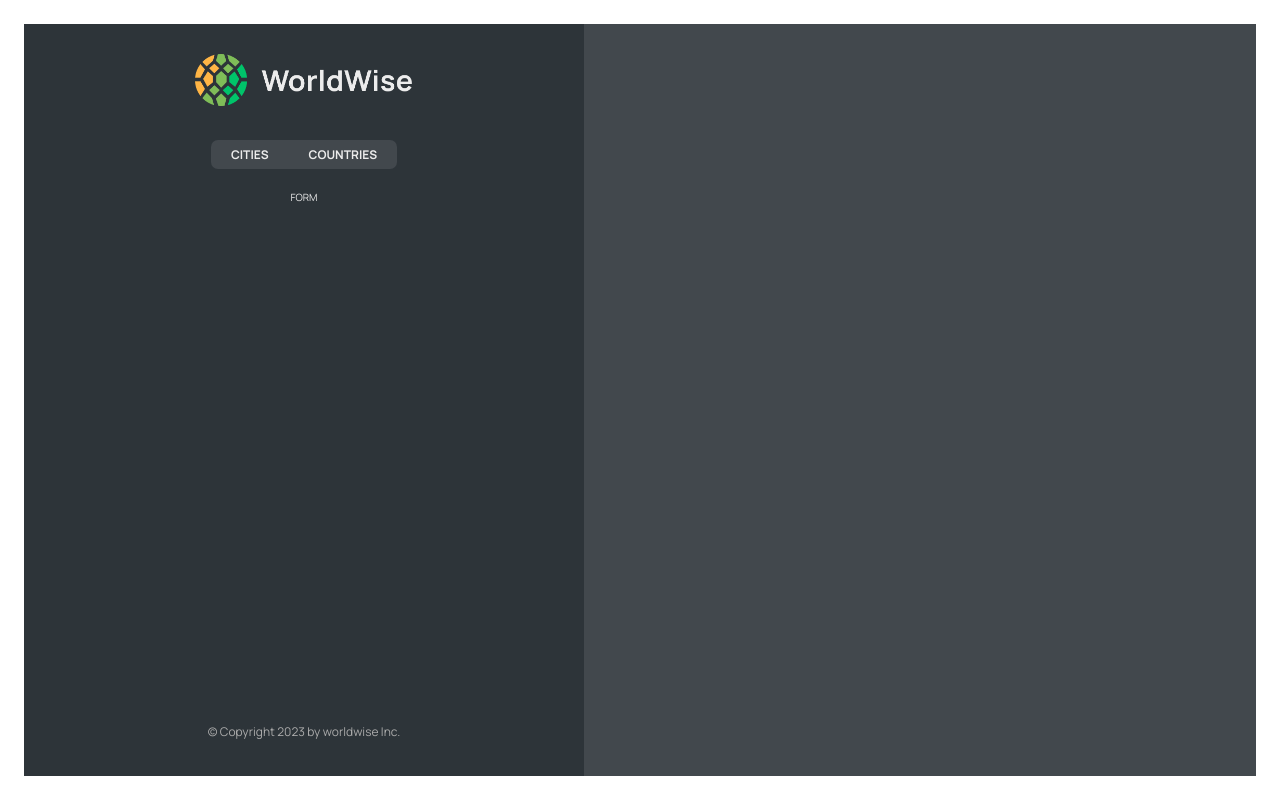
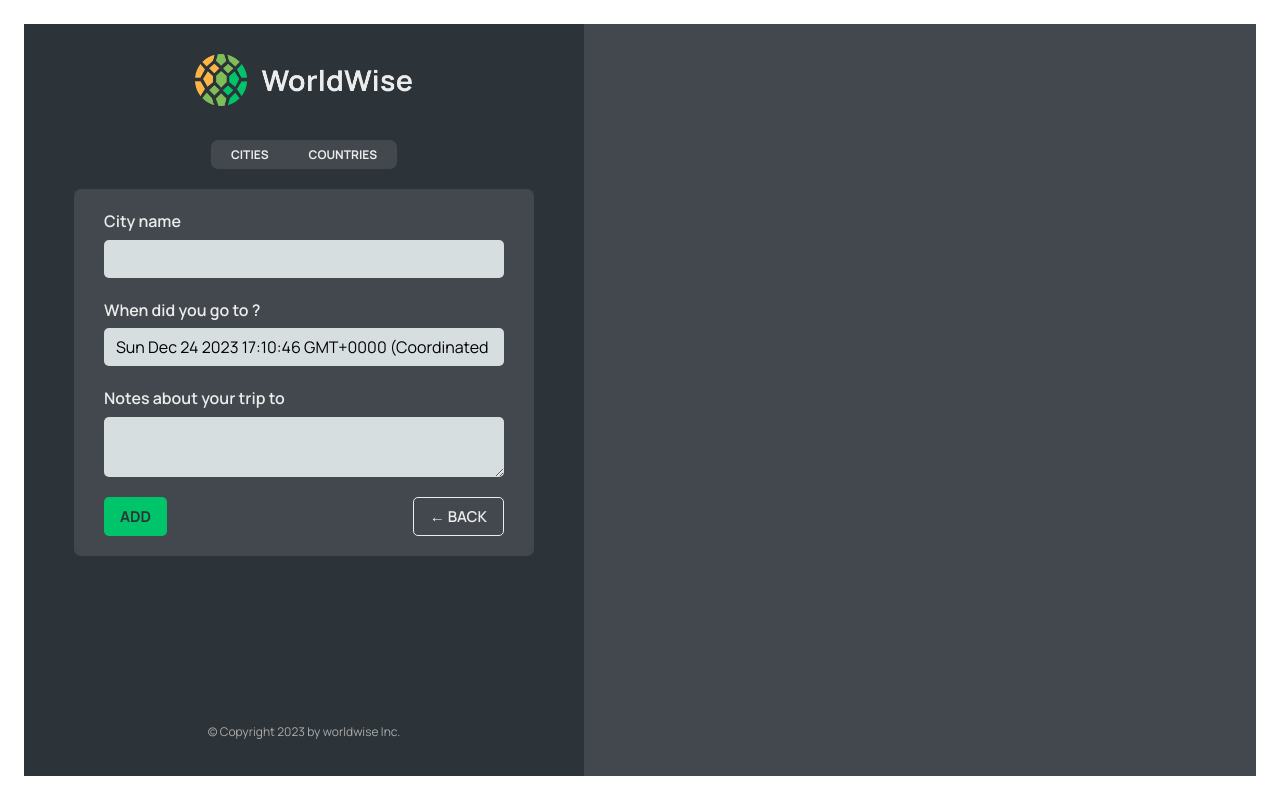
Before and after one commit to satyampund/worldwise, a React (Vite) app: page /app/form in a window 1280 px wide. Built offline with nearby package versions, Linux system fonts and the light colour scheme; no server answers.

Commit message:
feat: useNavigate

```diff
--- a/src/App.jsx
+++ b/src/App.jsx
@@ -10,6 +10,7 @@
 import CityList from './components/CityList';
 import City from './components/City';
 import CountryList from './components/CountryList';
+import Form from './components/Form';
 
 const BASE_URL = 'https://my-json-server.typicode.com/satyampund/worldwise';
 
@@ -43,7 +44,7 @@
           <Route path="cities" element={<CityList cities={cities} isLoading={isLoading} />} />
           <Route path="cities/:id" element={<City />} />
           <Route path="countries" element={<CountryList cities={cities} isLoading={isLoading} />} />
-          <Route path="form" element={<p>FORM</p>} />
+          <Route path="form" element={<Form />} />
         </Route>
         <Route path="login" element={<Login />} />
         <Route path="*" element={<PageNotFound />} />
--- /dev/null
+++ b/src/components/Button.jsx
@@ -0,0 +1,11 @@
+import styles from './Button.module.css';
+
+function Button({ children, onClick, type }) {
+  return (
+    <button onClick={onClick} className={`${styles.btn} ${styles[type]}`}>
+      {children}
+    </button>
+  );
+}
+
+export default Button;
--- a/src/components/CountryList.jsx
+++ b/src/components/CountryList.jsx
@@ -18,7 +18,7 @@
   return (
     <ul className={styles.countryList}>
       {countries.map((country) => (
-        <CountryItem country={country} />
+        <CountryItem country={country} key={country.country} />
       ))}
     </ul>
   );
--- a/src/components/Form.jsx
+++ b/src/components/Form.jsx
@@ -1,56 +1,55 @@
 // "https://api.bigdatacloud.net/data/reverse-geocode-client?latitude=0&longitude=0"
 
-import { useState } from "react";
+import { useState } from 'react';
 
-import styles from "./Form.module.css";
+import styles from './Form.module.css';
+import Button from './Button';
+import { useNavigate } from 'react-router-dom';
 
 export function convertToEmoji(countryCode) {
   const codePoints = countryCode
     .toUpperCase()
-    .split("")
+    .split('')
     .map((char) => 127397 + char.charCodeAt());
   return String.fromCodePoint(...codePoints);
 }
 
 function Form() {
-  const [cityName, setCityName] = useState("");
-  const [country, setCountry] = useState("");
+  const navigate = useNavigate();
+  const [cityName, setCityName] = useState('');
+  const [country, setCountry] = useState('');
   const [date, setDate] = useState(new Date());
-  const [notes, setNotes] = useState("");
+  const [notes, setNotes] = useState('');
 
   return (
     <form className={styles.form}>
       <div className={styles.row}>
         <label htmlFor="cityName">City name</label>
-        <input
-          id="cityName"
-          onChange={(e) => setCityName(e.target.value)}
-          value={cityName}
-        />
+        <input id="cityName" onChange={(e) => setCityName(e.target.value)} value={cityName} />
         {/* <span className={styles.flag}>{emoji}</span> */}
       </div>
 
       <div className={styles.row}>
         <label htmlFor="date">When did you go to {cityName}?</label>
-        <input
-          id="date"
-          onChange={(e) => setDate(e.target.value)}
-          value={date}
-        />
+        <input id="date" onChange={(e) => setDate(e.target.value)} value={date} />
       </div>
 
       <div className={styles.row}>
         <label htmlFor="notes">Notes about your trip to {cityName}</label>
-        <textarea
-          id="notes"
-          onChange={(e) => setNotes(e.target.value)}
-          value={notes}
-        />
+        <textarea id="notes" onChange={(e) => setNotes(e.target.value)} value={notes} />
       </div>
 
       <div className={styles.buttons}>
-        <button>Add</button>
-        <button>&larr; Back</button>
+        <Button type="primary">Add</Button>
+        <Button
+          type="back"
+          onClick={(e) => {
+            e.preventDefault();
+            navigate(-1);
+          }}>
+          &larr; Back
+        </Button>
+        {/* <button type="back">&larr; Back</button> */}
       </div>
     </form>
   );
--- a/src/components/Map.jsx
+++ b/src/components/Map.jsx
@@ -1,12 +1,13 @@
-import { useSearchParams } from 'react-router-dom';
+import { useNavigate, useSearchParams } from 'react-router-dom';
 import styles from './Map.module.css';
 
 const Map = () => {
   const [searchParams, setSearchParams] = useSearchParams();
+  const navigate = useNavigate();
   const lat = searchParams.get('lat');
   const lng = searchParams.get('lng');
   return (
-    <div className={styles.mapContainer}>
+    <div className={styles.mapContainer} onClick={() => navigate('form')}>
       <h1>{lat}</h1>
       <h1>{lng}</h1>
     </div>
```
